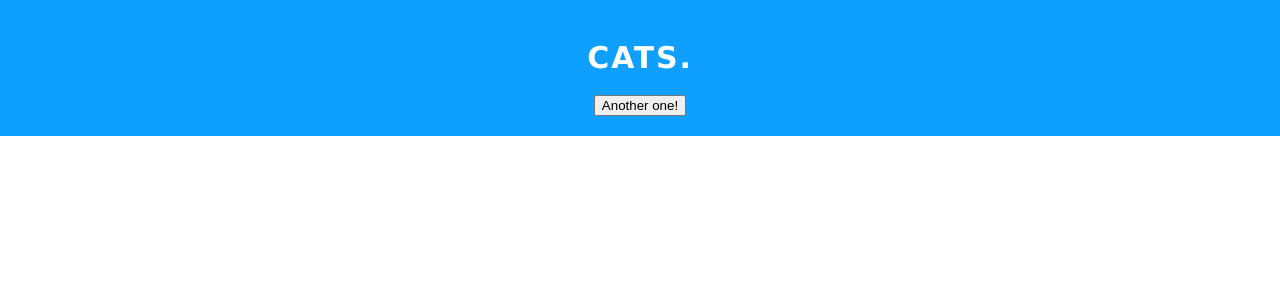
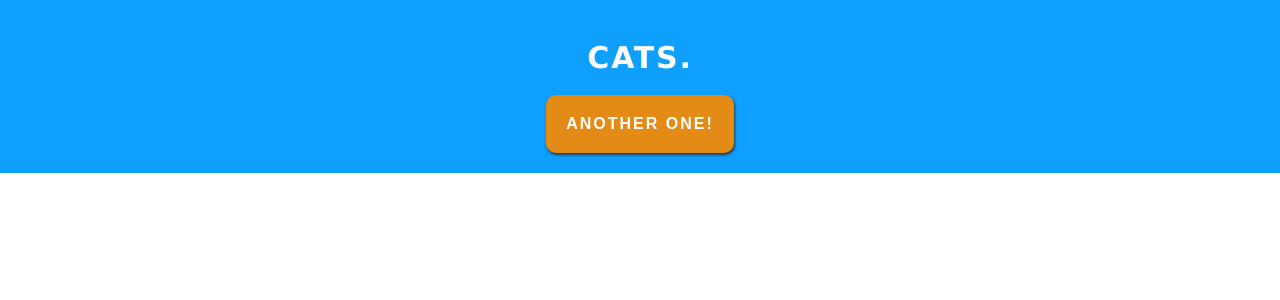
Before and after one commit to aqfgit/cats-searcher, a React (Create React App) app: page / in a window 1280 px wide. Shown: the top 300 px of the page. Built offline with nearby package versions, Linux system fonts and the light colour scheme.

Commit message:
Apply styles to the button and display

```diff
--- a/src/components/CatDisplay.js
+++ b/src/components/CatDisplay.js
@@ -1,6 +1,16 @@
 import React, { Component } from 'react'
 import CatImage from './CatImage';
 import Loader from './Loader';
+import styled from 'styled-components';
+
+const Display = styled.main`
+  display: flex;
+  justify-content: center;
+  align-items: center;
+  height: 100%;
+  background: #ffffff;
+  padding: 50px;
+`
 
 export class CatDisplay extends Component {
   render() {
@@ -9,9 +19,9 @@ export class CatDisplay extends Component {
 
     const element = this.props.isLoading ? loader : image;
     return (
-      <main>
+      <Display>
         {element}
-      </main>
+      </Display>
     )
   }
 }
--- a/src/components/CatsChangerButton.js
+++ b/src/components/CatsChangerButton.js
@@ -1,4 +1,26 @@
 import React, { Component } from 'react'
+import styled from 'styled-components';
+
+const Button = styled.button`
+  display: block;
+  padding: 20px;
+  font-size: 16px;
+  text-transform: uppercase;
+  font-weight: bold;
+  letter-spacing: 2px;
+  color: #ffffff;
+  background: rgb(228, 139, 22);
+  border: none;
+  border-radius: 10px;
+  box-shadow: #333333 1px 2px 3px;
+
+  &:active {
+    position: relative;
+    top: -1px;
+    left: -2px;
+  }
+`;
+
 
 export class CatsChangerButton extends Component {
   constructor(props) {
@@ -13,7 +35,7 @@ export class CatsChangerButton extends Component {
 
   render() {
     return (
-      <button onClick={this.handleClick}>Another one!</button>
+      <Button onClick={this.handleClick}>Another one!</Button>
     )
   }
 }
```
